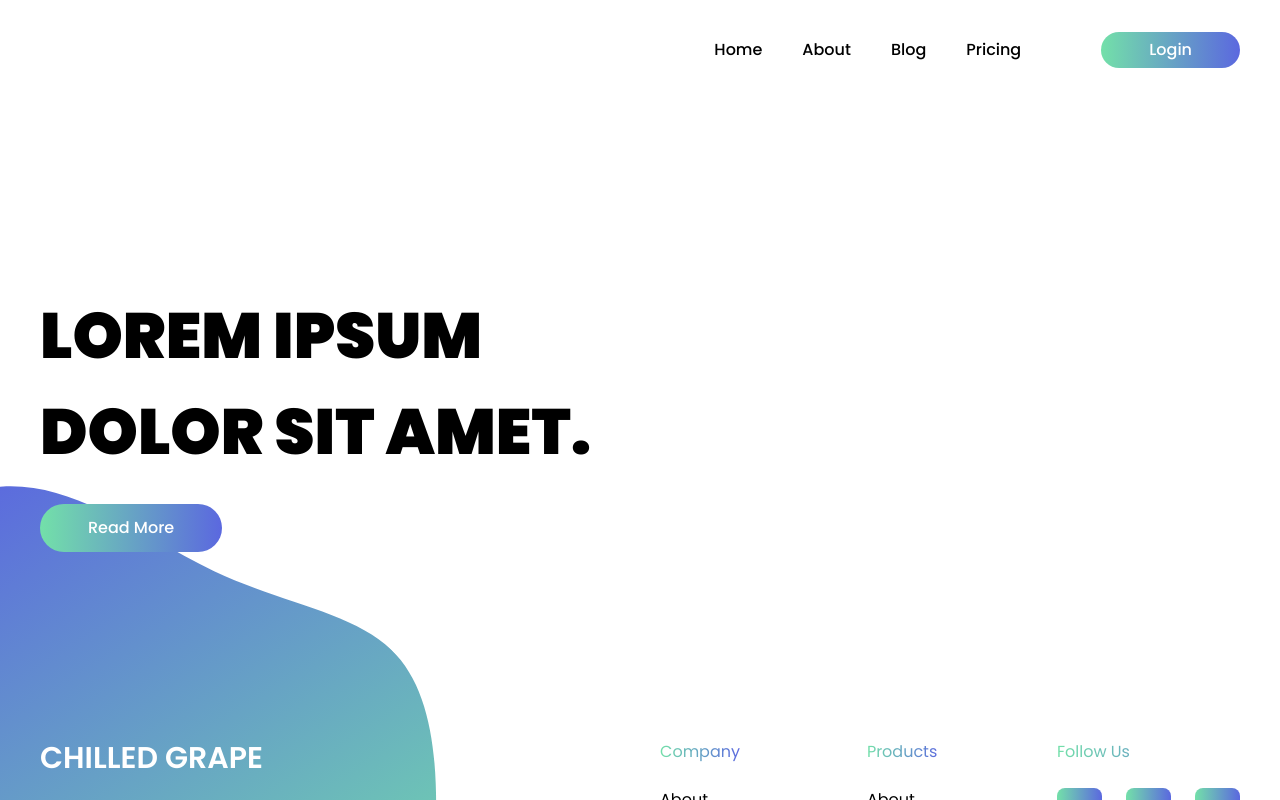
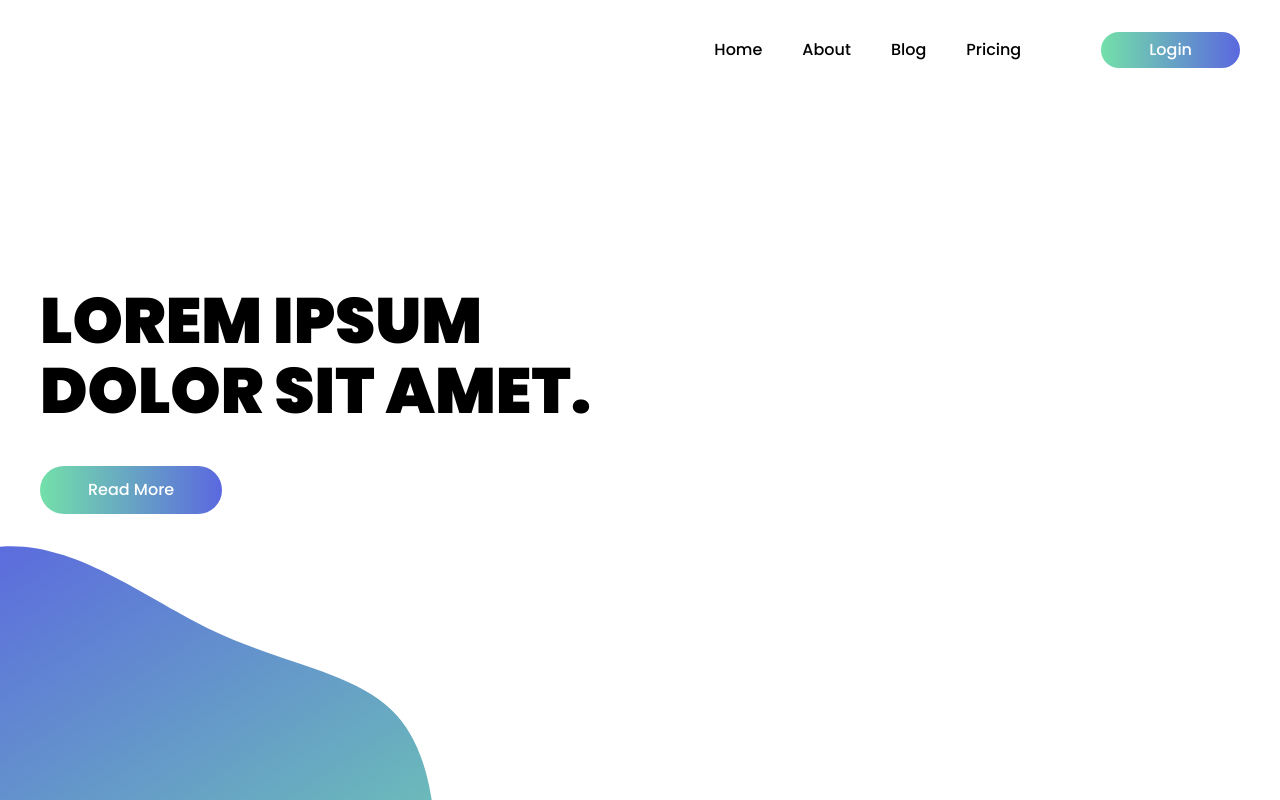
Before and after one commit to czxanas/Product-Listing-Design, a Nuxt app: page / in a window 1280 px wide. Shown: the top 800 px of the page. Built offline with nearby package versions, Linux system fonts and the light colour scheme.

Commit message:
Complete Hero's big title

```diff
--- a/components/Hero.vue
+++ b/components/Hero.vue
@@ -5,9 +5,9 @@
 
 <template>
     <!-- Your template code here -->
-    <section class="w-full min-h-[80dvh] flex items-center">
-        <div class="flex flex-col gap-6">
-            <h2 class="flex flex-col text-[64px] font-[900]">
+    <section class="w-full min-h-[100dvh] flex items-center">
+        <div class="flex flex-col gap-10">
+            <h2 class="flex flex-col text-[64px] font-[900] leading-[1.1]">
                 <span>LOREM IPSUM</span>
                 <span>DOLOR SIT AMET.</span>
             </h2>
--- a/pages/index.vue
+++ b/pages/index.vue
@@ -6,8 +6,6 @@
 <template>
     <!-- Your template code here -->
     <div class="relative">
-        <div class="bg-black/70 mb-[100px]" />
-
         <Container>
             <Hero />
         </Container>
```
